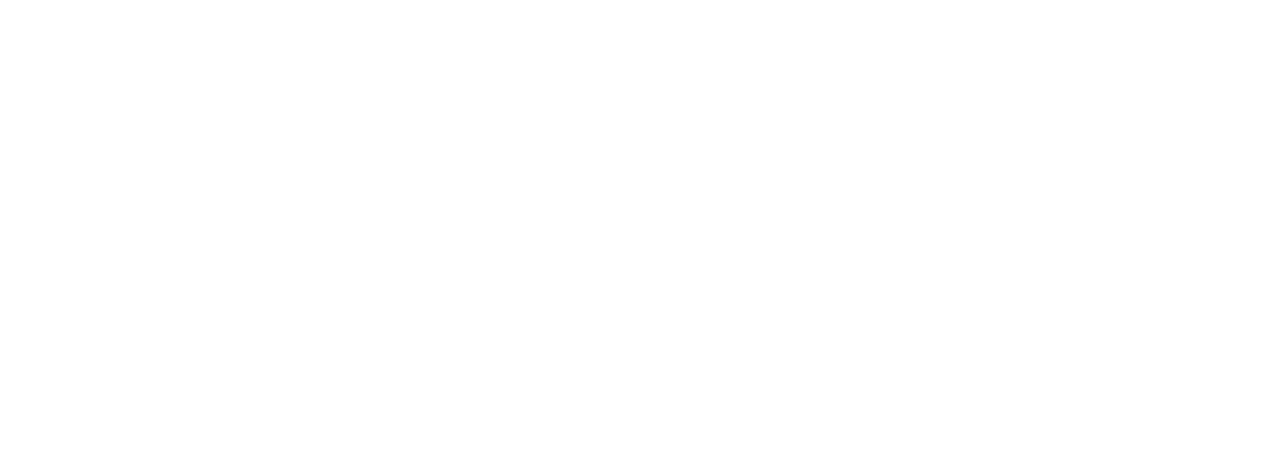
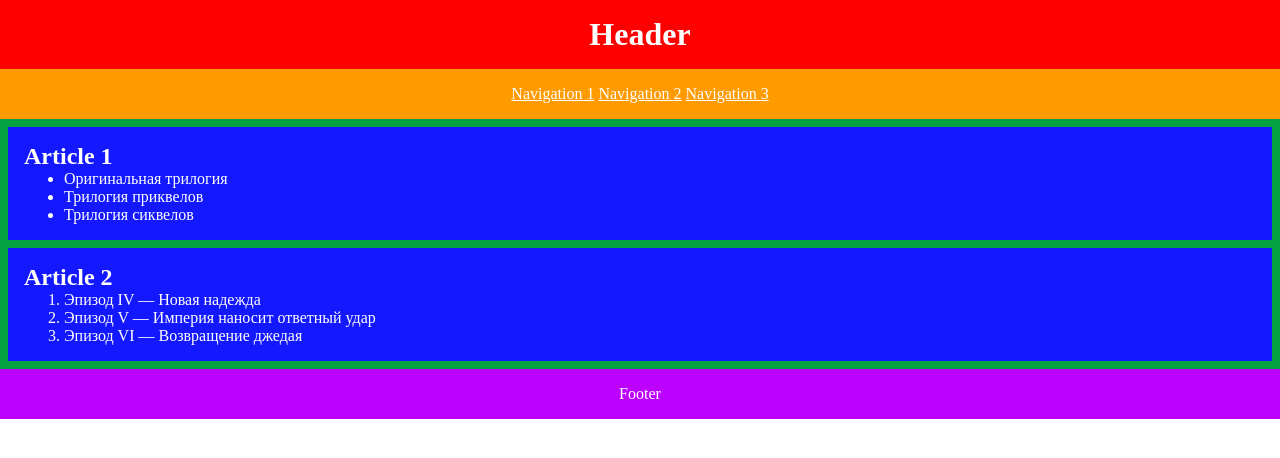
Before and after one commit to js-tasks-ru/htmlcss-20240614_waira, a website: page 02-dz0/01-semantic-mockup/solution.html in a window 1280 px wide. Drawn offline with Linux system fonts and the light colour scheme.

Commit message:
add content & styles

```diff
--- a/02-dz0/01-semantic-mockup/solution.html
+++ b/02-dz0/01-semantic-mockup/solution.html
@@ -1,4 +1,38 @@
 <!DOCTYPE html>
 <html lang="ru">
-    <!-- Ваше решение -->
+  <head>
+    <title>Title</title>
+    <link rel="stylesheet" href="styles.css" />
+  </head>
+  <body>
+    <header>
+      <h1>Header</h1>
+      <nav>
+        <a href="#">Navigation 1</a>
+        <a href="#">Navigation 2</a>
+        <a href="#">Navigation 3</a>
+      </nav>
+    </header>
+
+    <main>
+      <article>
+        <h2>Article 1</h2>
+        <ul>
+          <li>Оригинальная трилогия</li>
+          <li>Трилогия приквелов</li>
+          <li>Трилогия сиквелов</li>
+        </ul>
+      </article>
+      <article>
+        <h2>Article 2</h2>
+        <ol>
+          <li>Эпизод IV — Новая надежда</li>
+          <li>Эпизод V — Империя наносит ответный удар</li>
+          <li>Эпизод VI — Возвращение джедая</li>
+        </ol>
+      </article>
+    </main>
+
+    <footer>Footer</footer>
+  </body>
 </html>
--- /dev/null
+++ b/02-dz0/01-semantic-mockup/styles.css
@@ -0,0 +1,44 @@
+*{
+    margin: 0;
+}
+
+body {
+    color: rgb(255, 255, 255);
+}
+
+a {
+    color: rgb(255, 255, 255);
+}
+
+header {
+    background-color: rgb(255,0,0);
+    text-align: center;
+}
+
+h1 {
+    padding: 1rem;
+}
+
+nav {
+    background-color: rgb(255,154,0);
+    padding: 1rem;
+}
+
+main {
+    background-color: rgb(2, 162, 66);
+    padding: 8px;
+    display: flex;
+    flex-direction: column;
+    gap: 0.5rem;
+}
+
+article {
+    background-color: rgb(19,24,255);
+    padding: 1rem;
+}
+
+footer {
+    background-color: rgb(189,1,255);
+    padding: 1rem;
+    text-align: center;
+}
```
